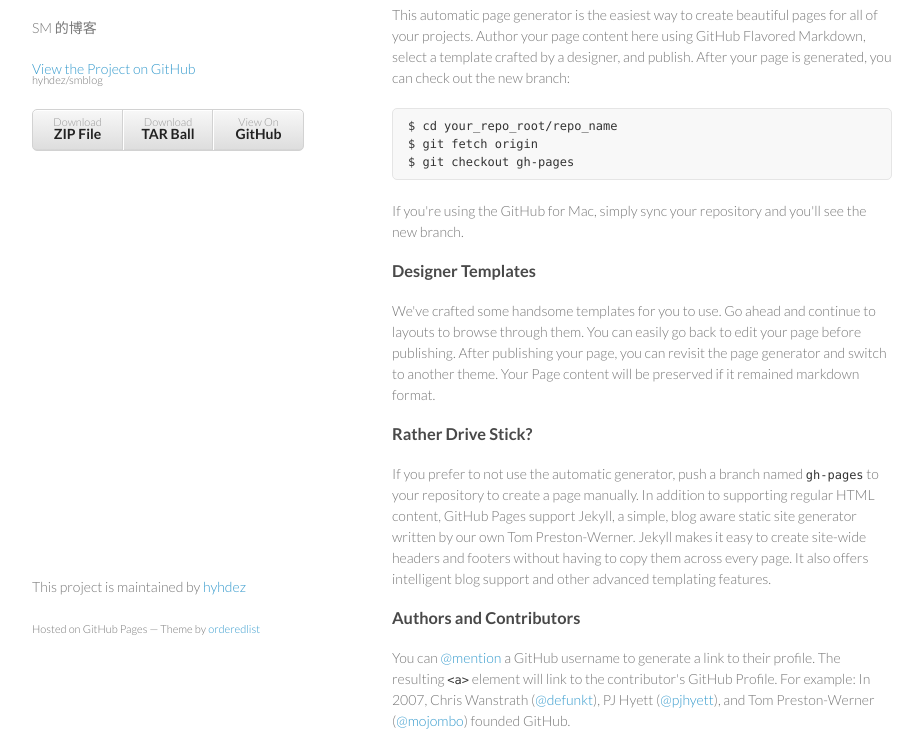
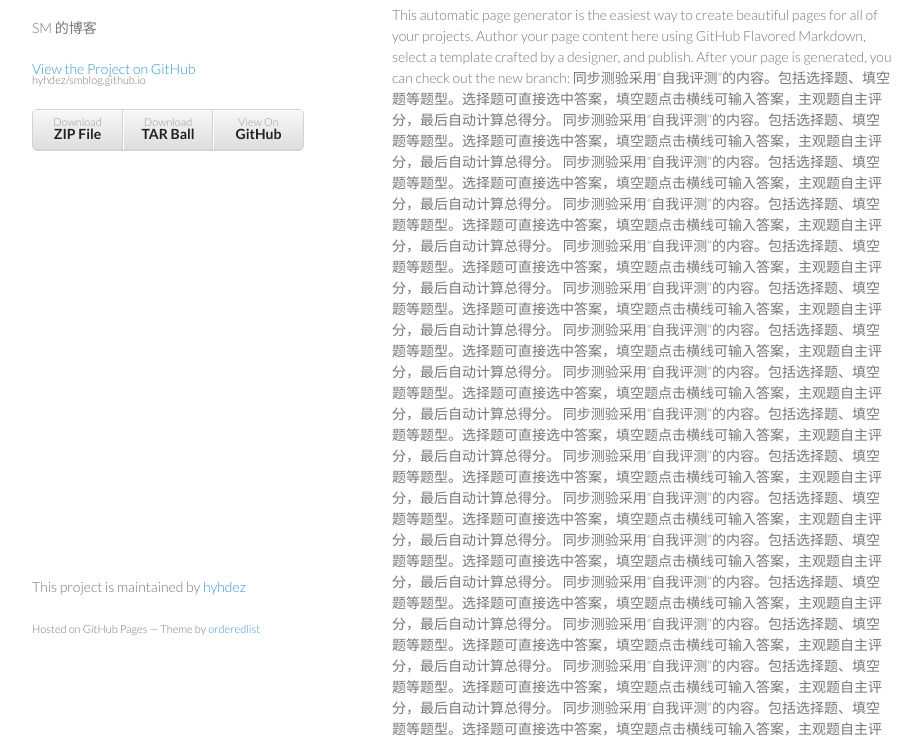
Before and after one commit to hyhdez/smblog, a plain HTML site: page index.html in a window 1280 px wide. Shown: the part 92-830 px from the top of the page, without its empty margins (178-1101 px from the left). Drawn offline with Linux system fonts and the light colour scheme.

```diff
--- a/index.html
+++ b/index.html
@@ -18,20 +18,37 @@
         <h1>Smblog</h1>
         <p>SM 的博客</p>
 
-        <p class="view"><a href="https://github.com/hyhdez/smblog">View the Project on GitHub <small>hyhdez/smblog</small></a></p>
+        <p class="view"><a href="https://github.com/hyhdez/smblog.github.io">View the Project on GitHub <small>hyhdez/smblog.github.io</small></a></p>
 
 
         <ul>
-          <li><a href="https://github.com/hyhdez/smblog/zipball/master">Download <strong>ZIP File</strong></a></li>
-          <li><a href="https://github.com/hyhdez/smblog/tarball/master">Download <strong>TAR Ball</strong></a></li>
-          <li><a href="https://github.com/hyhdez/smblog">View On <strong>GitHub</strong></a></li>
+          <li><a href="https://github.com/hyhdez/smblog.github.io/zipball/master">Download <strong>ZIP File</strong></a></li>
+          <li><a href="https://github.com/hyhdez/smblog.github.io/tarball/master">Download <strong>TAR Ball</strong></a></li>
+          <li><a href="https://github.com/hyhdez/smblog.github.io">View On <strong>GitHub</strong></a></li>
         </ul>
       </header>
       <section>
         <h3>
 <a id="welcome-to-github-pages" class="anchor" href="#welcome-to-github-pages" aria-hidden="true"><span class="octicon octicon-link"></span></a>Welcome to GitHub Pages.</h3>
 
-<p>This automatic page generator is the easiest way to create beautiful pages for all of your projects. Author your page content here using GitHub Flavored Markdown, select a template crafted by a designer, and publish. After your page is generated, you can check out the new branch:</p>
+<p>This automatic page generator is the easiest way to create beautiful pages for all of your projects. Author your page content here using GitHub Flavored Markdown, select a template crafted by a designer, and publish. After your page is generated, you can check out the new branch:
+同步测验采用“自我评测”的内容。包括选择题、填空题等题型。选择题可直接选中答案，填空题点击横线可输入答案，主观题自主评分，最后自动计算总得分。
+同步测验采用“自我评测”的内容。包括选择题、填空题等题型。选择题可直接选中答案，填空题点击横线可输入答案，主观题自主评分，最后自动计算总得分。
+同步测验采用“自我评测”的内容。包括选择题、填空题等题型。选择题可直接选中答案，填空题点击横线可输入答案，主观题自主评分，最后自动计算总得分。
+同步测验采用“自我评测”的内容。包括选择题、填空题等题型。选择题可直接选中答案，填空题点击横线可输入答案，主观题自主评分，最后自动计算总得分。
+同步测验采用“自我评测”的内容。包括选择题、填空题等题型。选择题可直接选中答案，填空题点击横线可输入答案，主观题自主评分，最后自动计算总得分。
+同步测验采用“自我评测”的内容。包括选择题、填空题等题型。选择题可直接选中答案，填空题点击横线可输入答案，主观题自主评分，最后自动计算总得分。
+同步测验采用“自我评测”的内容。包括选择题、填空题等题型。选择题可直接选中答案，填空题点击横线可输入答案，主观题自主评分，最后自动计算总得分。
+同步测验采用“自我评测”的内容。包括选择题、填空题等题型。选择题可直接选中答案，填空题点击横线可输入答案，主观题自主评分，最后自动计算总得分。
+同步测验采用“自我评测”的内容。包括选择题、填空题等题型。选择题可直接选中答案，填空题点击横线可输入答案，主观题自主评分，最后自动计算总得分。
+同步测验采用“自我评测”的内容。包括选择题、填空题等题型。选择题可直接选中答案，填空题点击横线可输入答案，主观题自主评分，最后自动计算总得分。
+同步测验采用“自我评测”的内容。包括选择题、填空题等题型。选择题可直接选中答案，填空题点击横线可输入答案，主观题自主评分，最后自动计算总得分。
+同步测验采用“自我评测”的内容。包括选择题、填空题等题型。选择题可直接选中答案，填空题点击横线可输入答案，主观题自主评分，最后自动计算总得分。
+同步测验采用“自我评测”的内容。包括选择题、填空题等题型。选择题可直接选中答案，填空题点击横线可输入答案，主观题自主评分，最后自动计算总得分。
+同步测验采用“自我评测”的内容。包括选择题、填空题等题型。选择题可直接选中答案，填空题点击横线可输入答案，主观题自主评分，最后自动计算总得分。
+同步测验采用“自我评测”的内容。包括选择题、填空题等题型。选择题可直接选中答案，填空题点击横线可输入答案，主观题自主评分，最后自动计算总得分。
+同步测验采用“自我评测”的内容。包括选择题、填空题等题型。选择题可直接选中答案，填空题点击横线可输入答案，主观题自主评分，最后自动计算总得分。
+同步测验采用“自我评测”的内容。包括选择题、填空题等题型。选择题可直接选中答案，填空题点击横线可输入答案，主观题自主评分，最后自动计算总得分。</p>
 
 <pre><code>$ cd your_repo_root/repo_name
 $ git fetch origin
```
Also changed, not shown: params.json (+1 -1 lines).
